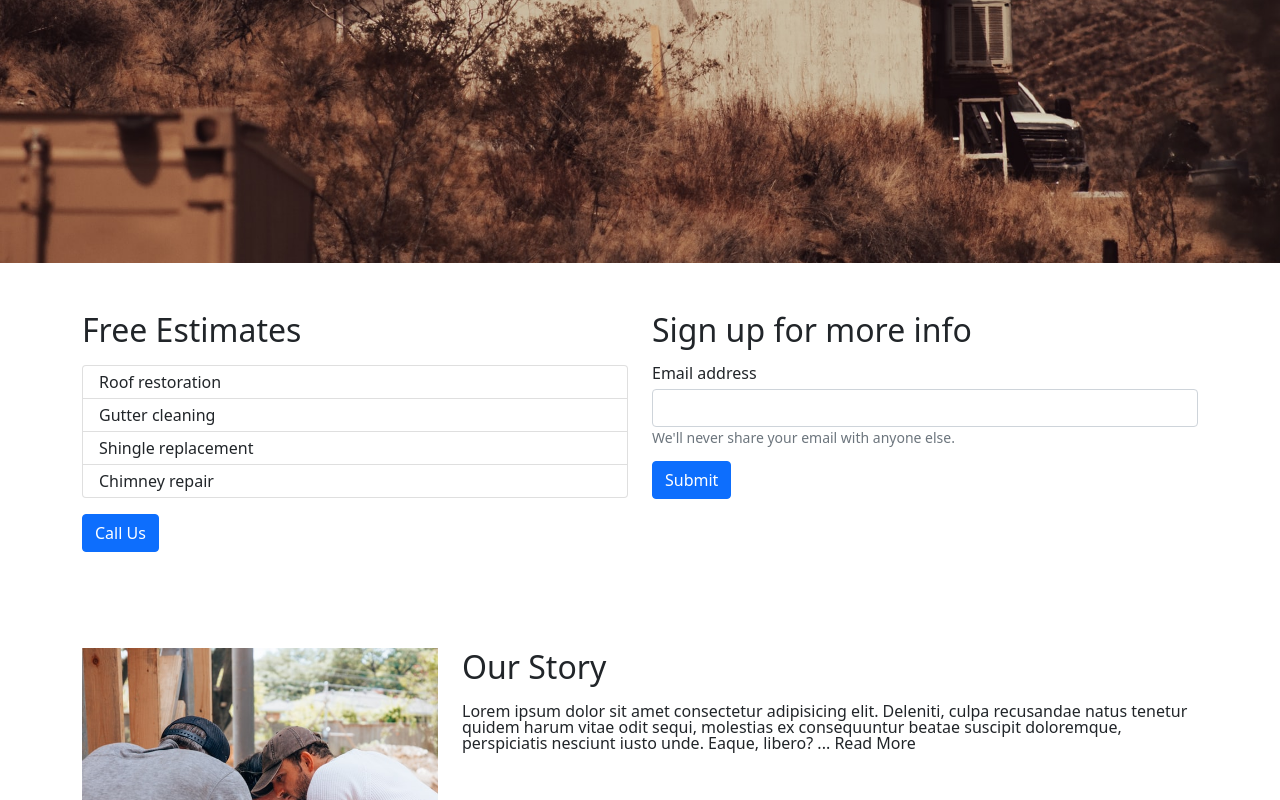
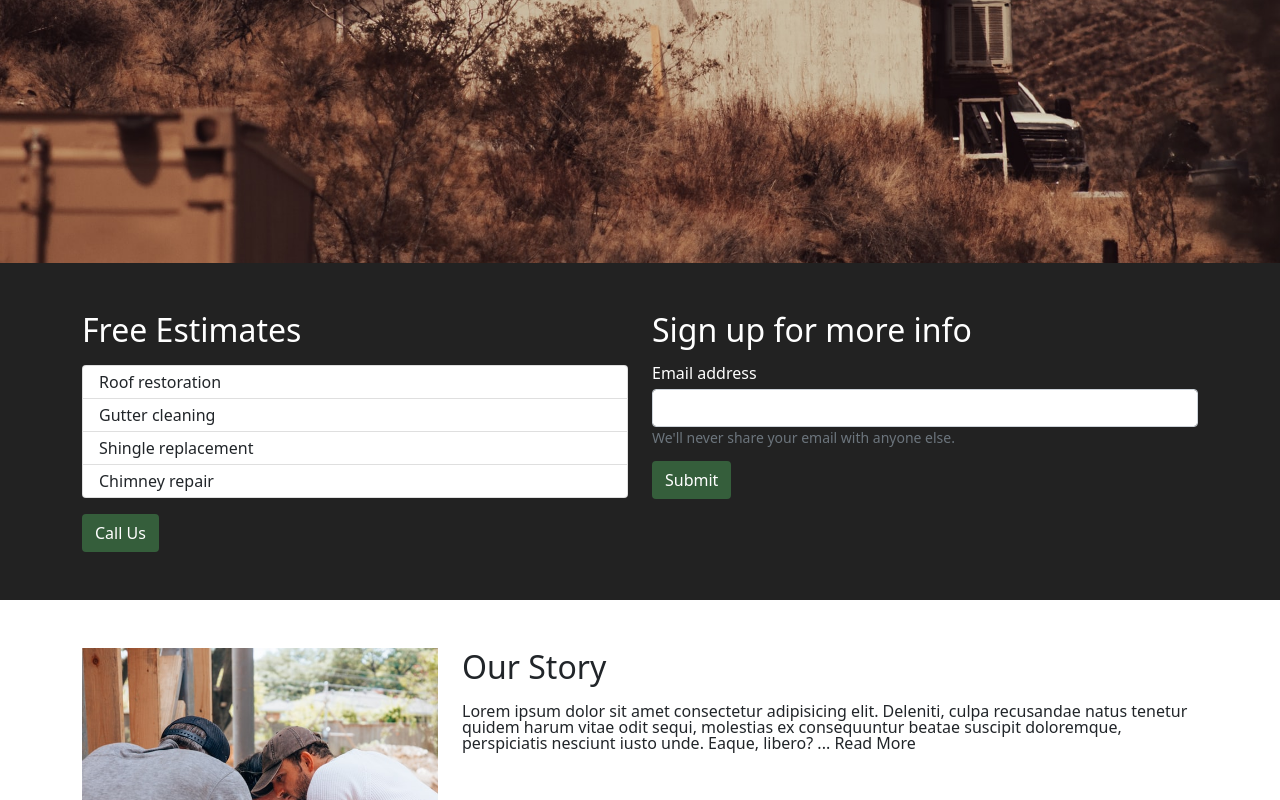
Before and after one commit to tmcfadden7/mcpadden-roofing-react-app, a React (Create React App) app: page / in a window 1280 px wide. Shown: the part 437-1237 px from the top of the page. Built offline with nearby package versions, Linux system fonts and the light colour scheme.

Commit message:
add contact container and btn styles, remove bootstrap btn-primary class

```diff
--- a/src/App.css
+++ b/src/App.css
@@ -166,6 +166,16 @@ header nav {
 	position: relative;
 }
 
+.contact-container {
+	background-color: #222;
+	color: #fff;
+}
+
+.contact-container button {
+	background-color: #355e3b;
+	color: #fff;
+}
+
 @media screen and (min-width: 992px) {
 	nav {
 		display: flex;
--- a/src/components/CallToAction.js
+++ b/src/components/CallToAction.js
@@ -14,7 +14,7 @@ export const CallToAction = () => {
 								<li className='list-group-item'>Shingle replacement</li>
 								<li className='list-group-item'>Chimney repair</li>
 							</ul>
-							<button className='btn btn-primary'>Call Us</button>
+							<button className='btn'>Call Us</button>
 						</div>
 						<div className='col-12 col-md-6'>
 							<h2 className='h2 mb-3'>Sign up for more info</h2>
@@ -33,7 +33,7 @@ export const CallToAction = () => {
 										We'll never share your email with anyone else.
 									</div>
 								</div>
-								<button type='submit' className='btn btn-primary'>
+								<button type='submit' className='btn'>
 									Submit
 								</button>
 							</form>
```
